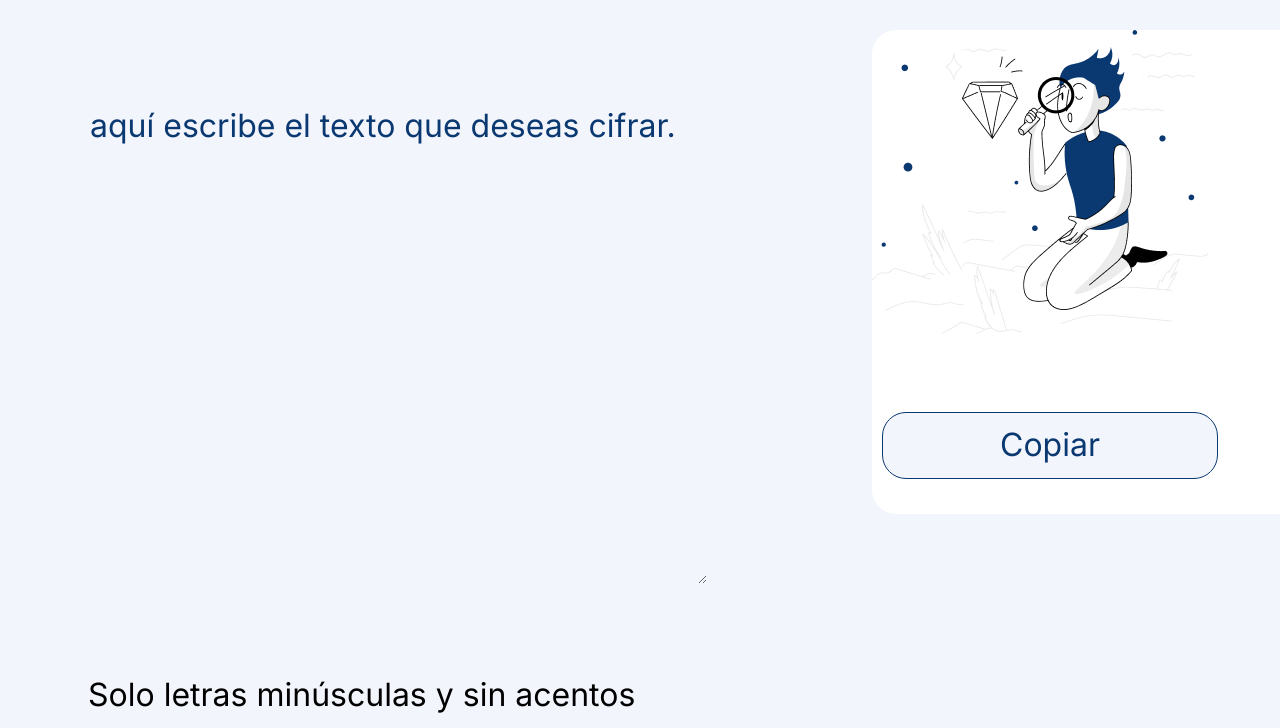
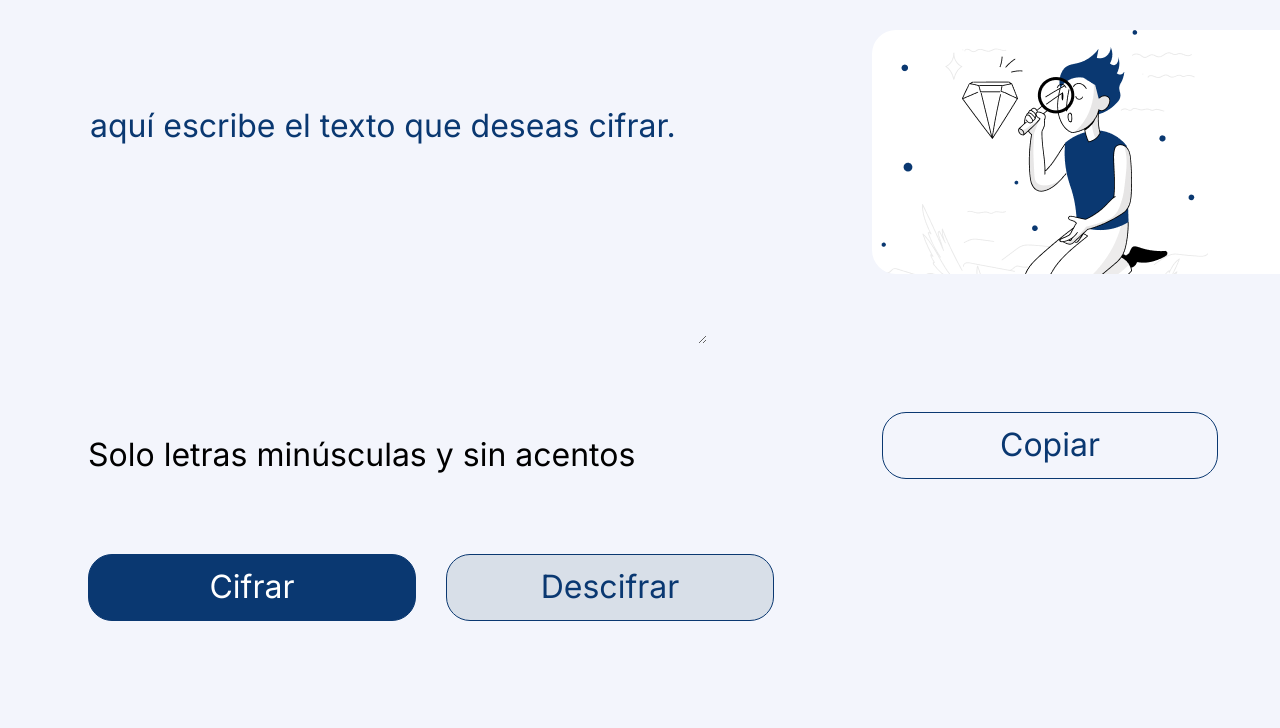
Before and after one commit to Felipe-Villalobos/Encriptador-Texto, a plain HTML site: page index.html in a window 1280 px wide. Shown: the part 72-800 px from the top of the page. Drawn offline with Linux system fonts and the light colour scheme.

Commit message:
ajuste tamaño textarea

```diff
--- a/index.html
+++ b/index.html
@@ -12,11 +12,11 @@
 </head>
 <body>
     <header>
-       <img class="logo" src="../img/Logo.png" alt="logo de alura">
+       <img class="logo" src="./img/Logo.png" alt="logo de alura">
     </header>
     <main class="main">
         <section>
-            <textarea id="texto-encriptado" class="campo-texto" cols="30" rows="10"
+            <textarea id="texto-encriptado" class="campo-texto" cols="30" rows="5"
             placeholder="aquí escribe el texto que deseas cifrar."></textarea>
             <div>
                 <h6 class="informacion">Solo letras minúsculas y sin acentos</h6>
@@ -27,7 +27,7 @@
             </div>
         </section>
         <section class="campo-mensaje">
-            <textarea  id="campo-mensaje" class="mensaje" cols="20" rows="10"></textarea>
+            <textarea  id="campo-mensaje" class="mensaje" cols="20" rows="5"></textarea>
             <div>
                 <button class="btn-copiar">Copiar</button>
             </div>
```
